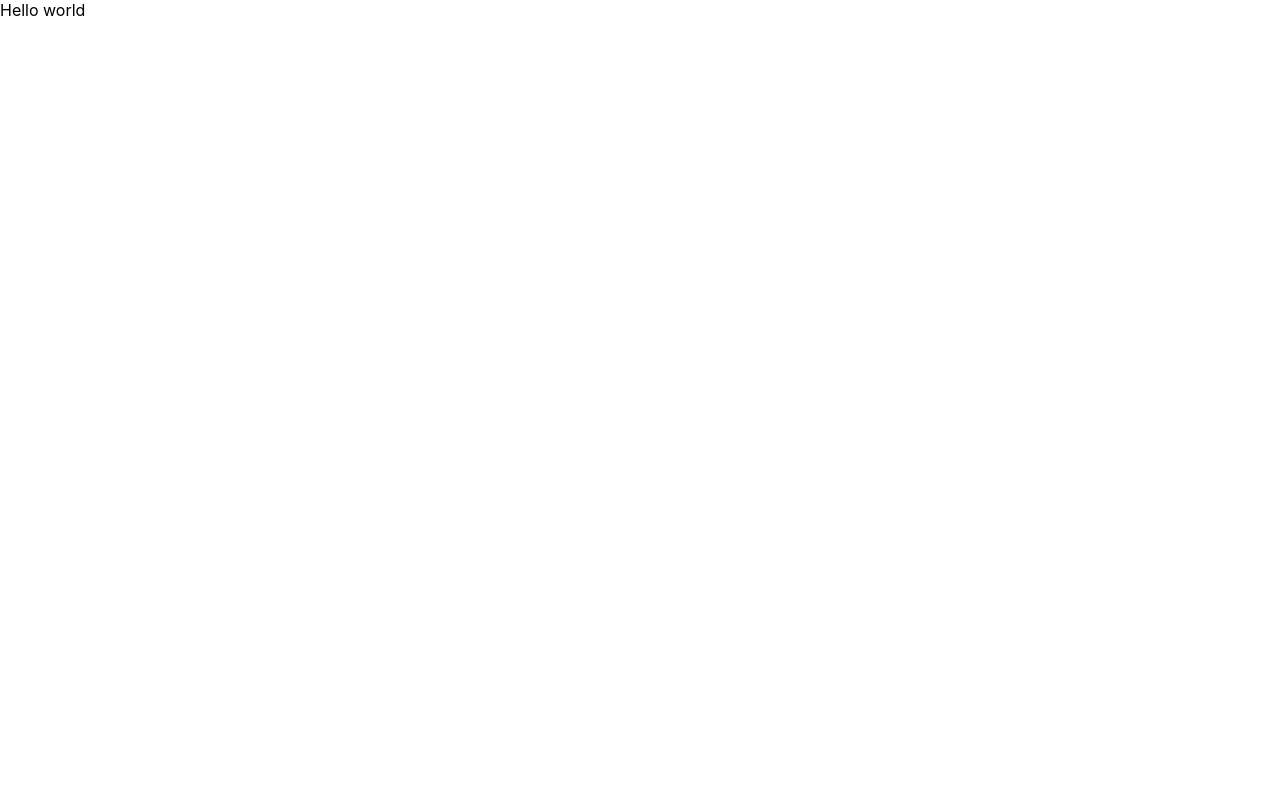
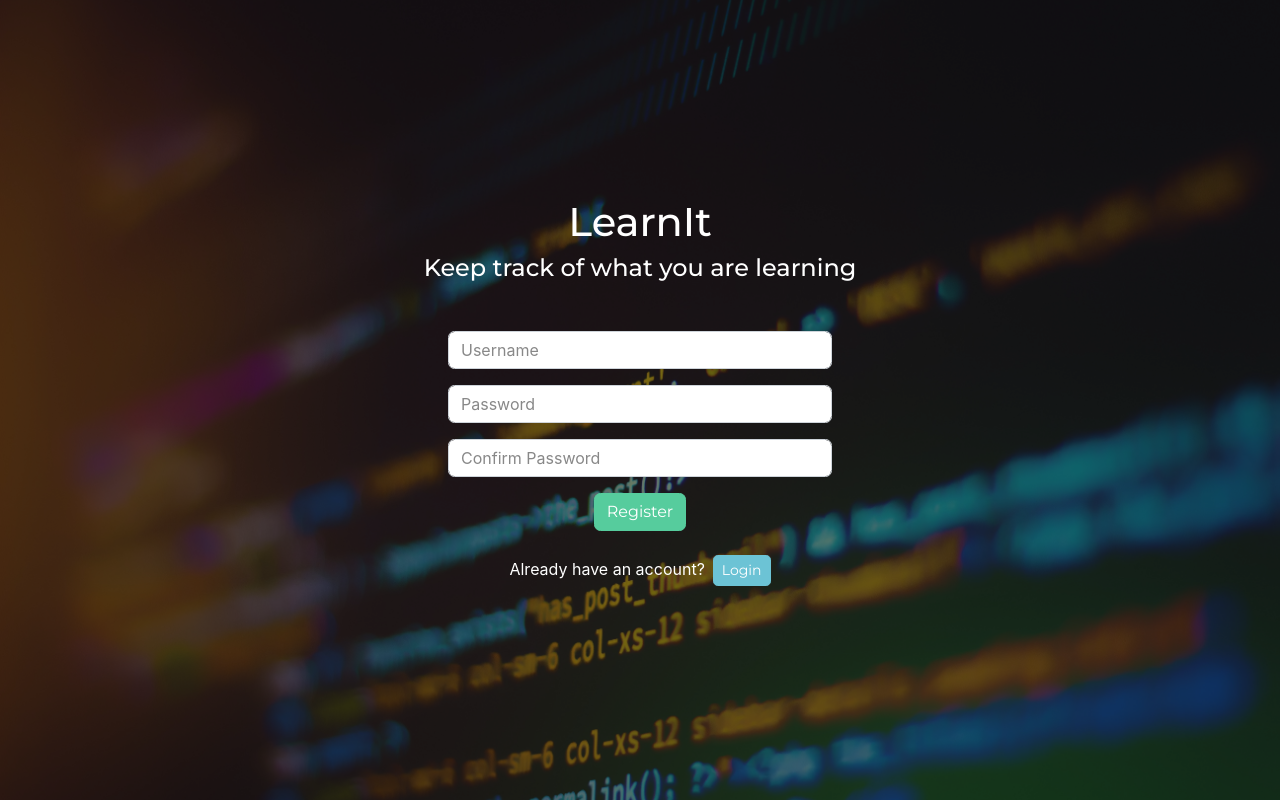
Before and after one commit to hyvuonggia/full-stack-mern, a React (Create React App) app in the folder client/: page /register in a window 1280 px wide. Built offline with nearby package versions, Linux system fonts and the light colour scheme.

Commit message:
Created Login and Register form

```diff
--- a/client/public/index.html
+++ b/client/public/index.html
@@ -24,6 +24,12 @@
       work correctly both with client-side routing and a non-root public URL.
       Learn how to configure a non-root public URL by running `npm run build`.
     -->
+        <link
+            rel="stylesheet"
+            href="https://cdn.jsdelivr.net/npm/bootswatch@5.1.3/dist/minty/bootstrap.min.css"
+            integrity="sha256-X08VWhrLbfhaM0zE3n7Q7Mg9YVevZcIBFzpvSCWAWmo="
+            crossorigin="anonymous"
+        />
         <title>React App</title>
     </head>
     <body>
@@ -38,6 +44,5 @@
 
       To begin the development, run `npm start` or `yarn start`.
       To create a production bundle, use `npm run build` or `yarn build`.
-    -->
-  </body>
+    --></body>
 </html>
--- a/client/src/App.js
+++ b/client/src/App.js
@@ -1,11 +1,24 @@
-import logo from './logo.svg';
-import './App.css';
+import "./App.css";
+import {
+    BrowserRouter as Router,
+    Route,
+    Switch,
+    Routes,
+} from "react-router-dom";
+import Landing from "./components/layout/Landing";
+import Login from "./components/auth/Login";
+import Register from "./components/auth/Register";
+// import "bootstrap/dist/css/bootstrap.min.css";
 
 function App() {
     return (
-        <div className="App">
-            Hello world
-        </div>
+        <Router>
+            <Routes>
+                <Route path="/" element={<Landing />}/>
+                <Route path="/login" element={<Login />} />
+                <Route path="/register" element={<Register />} />
+            </Routes>
+        </Router>
     );
 }
 
--- /dev/null
+++ b/client/src/components/auth/Login.jsx
@@ -0,0 +1,53 @@
+import React from "react";
+import { Fragment } from "react";
+import Button from "react-bootstrap/Button";
+import Form from "react-bootstrap/Form";
+import { Link } from "react-router-dom";
+
+export default function Login() {
+    return (
+        <Fragment>
+            <div className="landing">
+                <div className="dark-overlay">
+                    <div className="landing-inner">
+                        <h1>LearnIt</h1>
+                        <h4>Keep track of what you are learning</h4>
+                        <Form className="my-4">
+                            <Form.Group className="my-3">
+                                <Form.Control
+                                    type="text"
+                                    placeholder="Username"
+                                    name="username"
+                                    required
+                                />
+                            </Form.Group>
+                            <Form.Group className="my-3">
+                                <Form.Control
+                                    type="password"
+                                    placeholder="Password"
+                                    name="password"
+                                    required
+                                />
+                            </Form.Group>
+                            <Button variant="success" type="submit">
+                                Login
+                            </Button>
+                        </Form>
+                        <p>
+                            Don't have an account?
+                            <Link to="/register" className="ms-2">
+                                <Button
+                                    variant="info"
+                                    size="sm"
+                                    className="ml-2"
+                                >
+                                    Register
+                                </Button>
+                            </Link>
+                        </p>
+                    </div>
+                </div>
+            </div>
+        </Fragment>
+    );
+}
--- /dev/null
+++ b/client/src/components/auth/Register.jsx
@@ -0,0 +1,61 @@
+import React from "react";
+import { Fragment } from "react";
+import Button from "react-bootstrap/Button";
+import Form from "react-bootstrap/Form";
+import { Link } from "react-router-dom";
+
+export default function Login() {
+    return (
+        <Fragment>
+            <div className="landing">
+                <div className="dark-overlay">
+                    <div className="landing-inner">
+                        <h1>LearnIt</h1>
+                        <h4>Keep track of what you are learning</h4>
+                        <Form className="my-4">
+                            <Form.Group className="my-3">
+                                <Form.Control
+                                    type="text"
+                                    placeholder="Username"
+                                    name="username"
+                                    required
+                                />
+                            </Form.Group>
+                            <Form.Group className="my-3">
+                                <Form.Control
+                                    type="password"
+                                    placeholder="Password"
+                                    name="password"
+                                    required
+                                />
+                            </Form.Group>
+                            <Form.Group className="my-3">
+                                <Form.Control
+                                    type="password"
+                                    placeholder="Confirm Password"
+                                    name="confirmPassword"
+                                    required
+                                />
+                            </Form.Group>
+                            <Button variant="success" type="submit">
+                                Register
+                            </Button>
+                        </Form>
+                        <p>
+                            Already have an account?
+                            <Link to="/login" className="ms-2">
+                                <Button
+                                    variant="info"
+                                    size="sm"
+                                    className="ml-2"
+                                >
+                                    Login
+                                </Button>
+                            </Link>
+                        </p>
+                    </div>
+                </div>
+            </div>
+        </Fragment>
+    );
+}
--- /dev/null
+++ b/client/src/components/layout/Landing.jsx
@@ -0,0 +1,11 @@
+import React, { Fragment } from "react";
+import { Navigate, Outlet } from "react-router-dom";
+
+export default function Landing() {
+    return (
+        <Fragment>
+            <Navigate to="/login" />
+            <Outlet />
+        </Fragment>
+    );
+}
```
Lines whose indentation alone changed are shown as unchanged.
